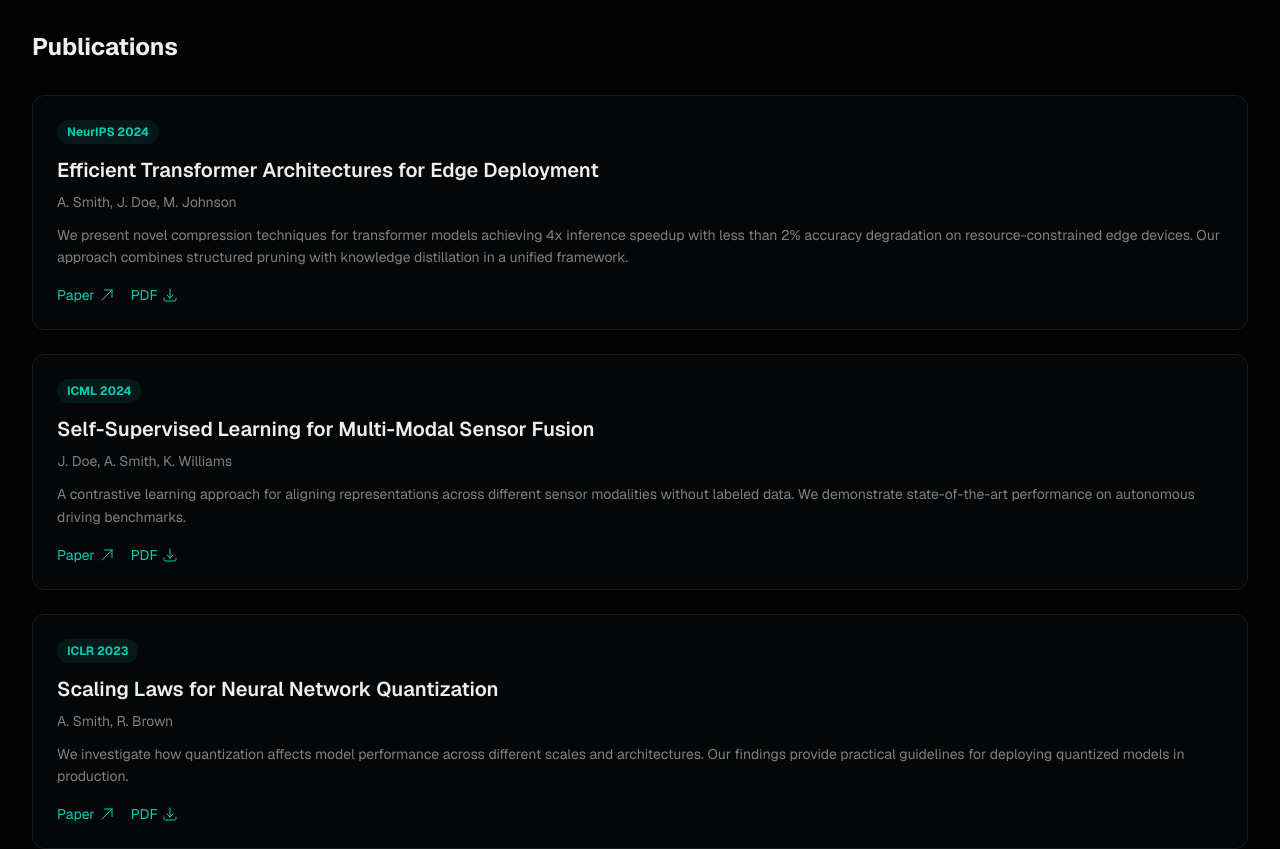
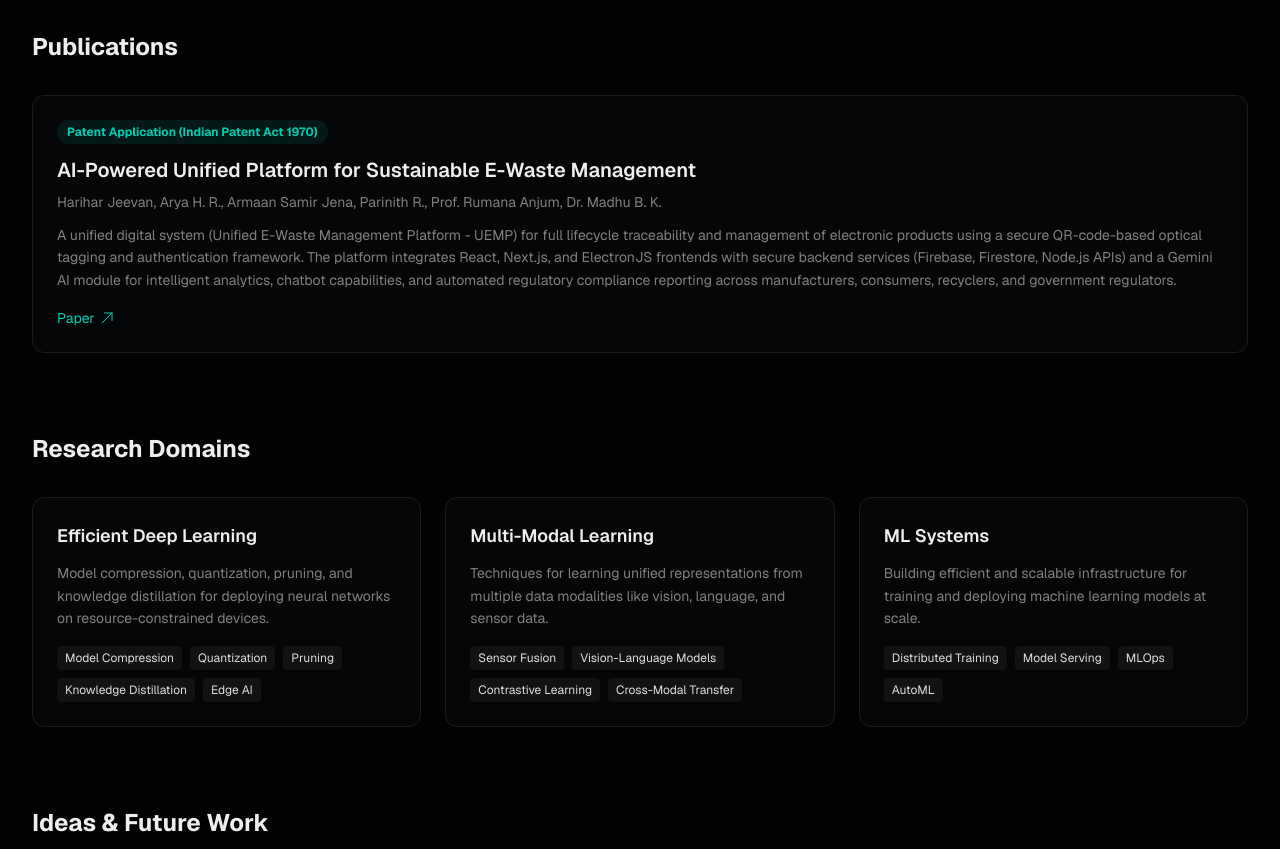
Before and after one commit to jenaarmaan/portfolio, a Next.js app: page /cogito in a window 1280 px wide. Shown: the part 360-1209 px from the top of the page. Built offline with nearby package versions, Linux system fonts and the light colour scheme.

Commit message:
Added research portfolio page and homepage preview section with patent details

```diff
--- a/app/cogito/page.tsx
+++ b/app/cogito/page.tsx
@@ -6,30 +6,23 @@ export const metadata: Metadata = {
   description: "My research work, ideas, and explorations in AI/ML and systems engineering.",
 }
 
-const publications = [
+interface Publication {
+  title: string
+  venue: string
+  authors: string
+  abstract: string
+  link: string
+  pdf?: string
+}
+
+const publications: Publication[] = [
   {
-    title: "Efficient Transformer Architectures for Edge Deployment",
-    venue: "NeurIPS 2024",
-    authors: "A. Smith, J. Doe, M. Johnson",
-    abstract: "We present novel compression techniques for transformer models achieving 4x inference speedup with less than 2% accuracy degradation on resource-constrained edge devices. Our approach combines structured pruning with knowledge distillation in a unified framework.",
-    link: "https://arxiv.org",
-    pdf: "https://arxiv.org",
-  },
-  {
-    title: "Self-Supervised Learning for Multi-Modal Sensor Fusion",
-    venue: "ICML 2024",
-    authors: "J. Doe, A. Smith, K. Williams",
-    abstract: "A contrastive learning approach for aligning representations across different sensor modalities without labeled data. We demonstrate state-of-the-art performance on autonomous driving benchmarks.",
-    link: "https://arxiv.org",
-    pdf: "https://arxiv.org",
-  },
-  {
-    title: "Scaling Laws for Neural Network Quantization",
-    venue: "ICLR 2023",
-    authors: "A. Smith, R. Brown",
-    abstract: "We investigate how quantization affects model performance across different scales and architectures. Our findings provide practical guidelines for deploying quantized models in production.",
-    link: "https://arxiv.org",
-    pdf: "https://arxiv.org",
+    title: "AI-Powered Unified Platform for Sustainable E-Waste Management",
+    venue: "Patent Application (Indian Patent Act 1970)",
+    authors: "Harihar Jeevan, Arya H. R., Armaan Samir Jena, Parinith R., Prof. Rumana Anjum, Dr. Madhu B. K.",
+    abstract: "A unified digital system (Unified E-Waste Management Platform - UEMP) for full lifecycle traceability and management of electronic products using a secure QR-code-based optical tagging and authentication framework. The platform integrates React, Next.js, and ElectronJS frontends with secure backend services (Firebase, Firestore, Node.js APIs) and a Gemini AI module for intelligent analytics, chatbot capabilities, and automated regulatory compliance reporting across manufacturers, consumers, recyclers, and government regulators.",
+    link: "https://drive.google.com/file/d/1p2Odjm3JEyGAP4rp8W_n6McJhJKBPLAD/view?usp=sharing",
+    // pdf: "https://drive.google.com/file/d/1p2Odjm3JEyGAP4rp8W_n6McJhJKBPLAD/view?usp=sharing",
   },
 ]
 
@@ -53,9 +46,9 @@ const researchDomains = [
 
 const ideas = [
   {
-    title: "Continuous Learning in Production",
-    description: "Exploring techniques for models to safely adapt to distribution shifts in production without catastrophic forgetting.",
-    status: "Exploring",
+    title: "Quantum Computing & AI/ML",
+    description: "Current research on applying quantum algorithms to accelerate machine learning, optimize complex neural networks, and process quantum data.",
+    status: "Current",
   },
   {
     title: "Energy-Efficient Training",
@@ -109,12 +102,14 @@ export default function CogitoPage() {
                       <path strokeLinecap="round" strokeLinejoin="round" d="M4.5 19.5l15-15m0 0H8.25m11.25 0v11.25" />
                     </svg>
                   </Link>
+                  {pub.pdf && (
                     <Link href={pub.pdf} target="_blank" rel="noopener noreferrer" className="text-sm text-primary hover:underline inline-flex items-center gap-1">
                       PDF
                       <svg className="w-4 h-4" fill="none" viewBox="0 0 24 24" strokeWidth={1.5} stroke="currentColor">
                         <path strokeLinecap="round" strokeLinejoin="round" d="M3 16.5v2.25A2.25 2.25 0 005.25 21h13.5A2.25 2.25 0 0021 18.75V16.5M16.5 12L12 16.5m0 0L7.5 12m4.5 4.5V3" />
                       </svg>
                     </Link>
+                  )}
                 </div>
               </article>
             ))}
--- a/components/home/research-preview-section.tsx
+++ b/components/home/research-preview-section.tsx
@@ -3,14 +3,9 @@ import Link from "next/link"
 export function ResearchPreviewSection() {
   const research = [
     {
-      title: "Efficient Transformer Architectures for Edge Deployment",
-      venue: "NeurIPS 2024",
-      description: "Novel compression techniques achieving 4x speedup with minimal accuracy loss on resource-constrained devices.",
-    },
-    {
-      title: "Self-Supervised Learning for Multi-Modal Sensor Fusion",
-      venue: "ICML 2024",
-      description: "A contrastive learning approach for aligning representations across different sensor modalities.",
+      title: "AI-Powered Unified Platform for Sustainable E-Waste Management",
+      venue: "Patent Application (Indian Patent Act 1970)",
+      description: "A secure digital ecosystem (UEMP) enabling end-to-end QR-code-based optical tracking and closed-loop lifecycle traceability of electronic waste.",
     },
   ]
 
```
Also changed, not shown: 1 other file (tests, documents, lock files or other folders). Lines whose indentation alone changed are shown as unchanged.
